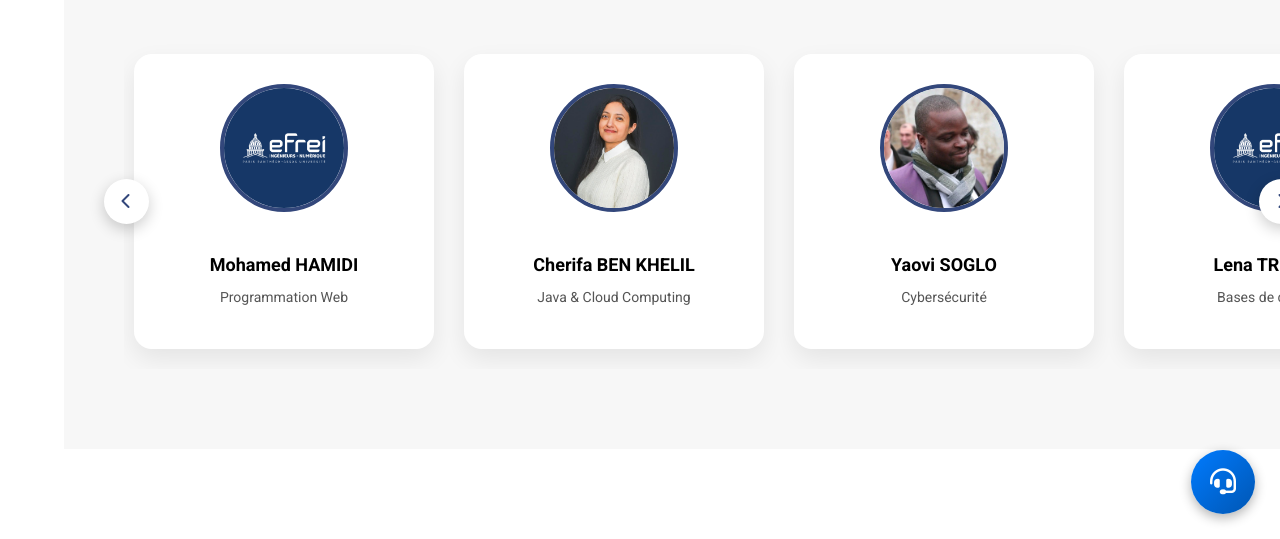
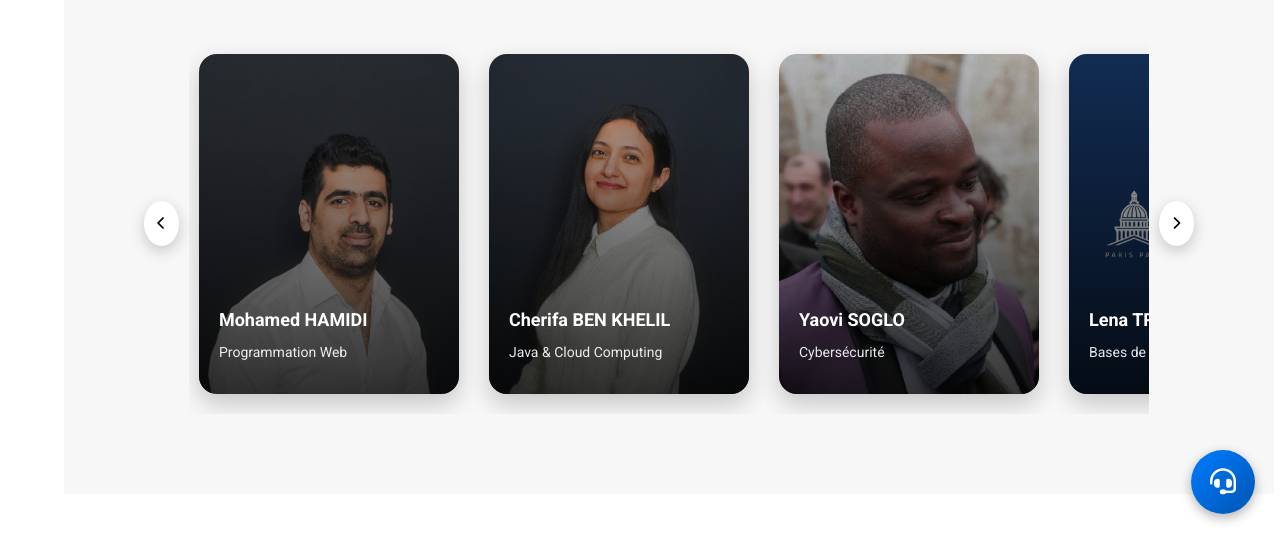
Before and after one commit to ConstantNguyen/ProjetHTML_NGUYEN_YE, a plain HTML site: page pages/equipeEnseignante.html in a window 1280 px wide. Shown: the part 261-800 px from the top of the page. Drawn offline with Linux system fonts and the light colour scheme.

Commit message:
Ajout pages professeurs, changement json et affichage

```diff
--- a/css/enseignant.css
+++ b/css/enseignant.css
@@ -1,6 +1,7 @@
-.prof-carousel-section {
-    padding: 80px 60px;
+.profCarouselZone {
+    padding: 80px;
     background: #f7f7f7;
+    width: 82%;
 }
 
 .prof-title {
@@ -10,13 +11,14 @@
     color: #33477B;
 }
 
-.prof-carousel-wrapper {
+.profCarouselProf {
     position: relative;
     display: flex;
     align-items: center;
 }
 
-.prof-carousel {
+
+.profCarousel {
     display: flex;
     gap: 30px;
     overflow-x: auto;
@@ -24,25 +26,65 @@
     padding: 20px 10px;
 }
 
-.prof-carousel::-webkit-scrollbar {
+.profCarousel::-webkit-scrollbar {
     display: none;
 }
 
-.prof-card {
+.profCarte {
     min-width: 260px;
-    background: white;
+    height: 340px;
     border-radius: 18px;
-    padding: 30px 20px;
-    text-align: center;
-    box-shadow: 0 10px 25px rgba(0,0,0,0.08);
+    position: relative;
+    overflow: hidden;
+    cursor: pointer;
+    box-shadow: 0 10px 25px rgba(0,0,0,0.2);
     transition: transform 0.3s ease;
 }
 
-.prof-card:hover {
+.profCarte:hover {
     transform: translateY(-8px);
 }
 
-.prof-card img {
+
+.profCarte::before {
+    content: "";
+    position: absolute;
+    inset: 0;
+    background-size: cover;
+    background-position: center;
+}
+
+
+.profOverlay {
+    position: absolute;
+    inset: 0;
+    background: linear-gradient(
+        to top,
+        rgba(0,0,0,0.8),
+        rgba(0,0,0,0.2)
+    );
+}
+
+.profInfos {
+    position: absolute;
+    bottom: 20px;
+    left: 20px;
+    right: 20px;
+    color: white;
+    z-index: 2;
+}
+
+.profInfos h3 {
+    font-size: 18px;
+    margin-bottom: 5px;
+}
+
+.profInfos p {
+    font-size: 14px;
+    opacity: 0.9;
+}
+
+.profCarte img {
     width: 120px;
     height: 120px;
     border-radius: 50%;
@@ -51,38 +93,41 @@
     border: 4px solid #33477B;
 }
 
-.prof-card h3 {
+.profCarte h3 {
     font-size: 18px;
     margin-bottom: 8px;
-    color: #000;
+    color: white;
 }
 
-.prof-card p {
+.profCarte p {
     font-size: 14px;
-    color: #555;
+    color: white;
 }
 
-.carousel-btn {
+
+.profSuivant {
+    align-items: center;
     background: white;
     border: none;
-    width: 45px;
+    width: 75px;
     height: 45px;
     border-radius: 50%;
     cursor: pointer;
     box-shadow: 0 5px 15px rgba(0,0,0,0.2);
-    position: absolute;
     z-index: 10;
+    margin-left: 10px;
+
 }
 
-.carousel-btn i {
-    font-size: 16px;
-    color: #33477B;
+.profAvant {
+    align-items: center;
+    background: white;
+    border: none;
+    width: 75px;
+    height: 45px;
+    border-radius: 50%;
+    cursor: pointer;
+    box-shadow: 0 5px 15px rgba(0,0,0,0.2);
+    margin-right: 10px;
+
 }
-
-.carousel-btn.left {
-    left: -20px;
-}
-
-.carousel-btn.right {
-    right: -20px;
-}
--- a/js/cours.js
+++ b/js/cours.js
@@ -137,7 +137,7 @@ document.addEventListener("DOMContentLoaded", () => {
 const btnRechercher = document.getElementById("btnRechercher");
 
 btnRechercher.addEventListener("click", () => {
-    alert("Fonctionnalité pas implémenté, car on ne peut pas utiliser Ajax et Jquery, ce qui nous ferait perdre du temps");
+    alert("Fonctionnalité pas implémentée, car on ne peut pas utiliser Ajax et Jquery, ce qui nous ferait perdre du temps");
 
 });
 
--- a/js/enseignant.js
+++ b/js/enseignant.js
@@ -1,6 +1,6 @@
 const carousel = document.getElementById("profCarousel");
-const nextBtn = document.getElementById("nextProf");
-const prevBtn = document.getElementById("prevProf");
+const nextBtn = document.getElementById("profSuivant");
+const prevBtn = document.getElementById("profAvant");
 
 const scrollAmount = 300;
 
@@ -17,3 +17,36 @@ prevBtn.addEventListener("click", () => {
         behavior: "smooth"
     });
 });
+
+
+fetch("../json/profs.json")
+    .then(response => response.json())
+    .then(data => {
+        const carrousel = document.getElementById("profCarousel");
+        carrousel.innerHTML = "";
+
+        data.profs.forEach(prof => {
+            const carte = document.createElement("div");
+            carte.classList.add("profCarte");
+
+            carte.style.setProperty(
+                "--image-prof",
+                `url(${prof.image})`
+            );
+
+            carte.innerHTML = `
+                <div class="profOverlay"></div>
+                <div class="profInfos">
+                    <h3>${prof.nom}</h3>
+                    <p>${prof.specialite}</p>
+                </div>
+            `;
+
+            carte.style.backgroundImage = `url(${prof.image})`;
+            carte.style.backgroundSize = "cover";
+            carte.style.backgroundPosition = "center";
+
+            carrousel.appendChild(carte);
+        });
+    })
+    .catch(err => console.error("Erreur chargement profs :", err));
--- /dev/null
+++ b/json/profs.json
@@ -0,0 +1,49 @@
+{
+  "profs": [
+    {
+      "nom": "Mohamed HAMIDI",
+      "specialite": "Programmation Web",
+      "image": "../img/prof/mohamed_hamidi.jpg"
+    },
+    {
+      "nom": "Cherifa BEN KHELIL",
+      "specialite": "Java & Cloud Computing",
+      "image": "../img/prof/cherifa_benkheli.jpg"
+    },
+    {
+      "nom": "Yaovi SOGLO",
+      "specialite": "Cybersécurité",
+      "image": "../img/prof/yaovi_soglo.jpg"
+    },
+    {
+      "nom": "Lena TREBAUL",
+      "specialite": "Bases de données",
+      "image": "../img/prof/pasdephoto.png"
+    },
+    {
+      "nom": "Yvan GUIFO",
+      "specialite": "Systèmes Linux",
+      "image": "../img/prof/yvan-guifo.jpg"
+    },
+    {
+      "nom": "Asma Gabis",
+      "specialite": "Enseignante-chercheuse en informatique et responsable du département informatique",
+      "image": "../img/prof/gabis-asma.jpg"
+    },
+    {
+      "nom": "Mourad Kmimech",
+      "specialite": "Enseignant-chercheur en informatique",
+      "image": "../img/prof/mourad-kmimech.jpg"
+    },
+    {
+      "nom": "Federico Zalamea",
+      "specialite": "Enseignant-chercheur de l’axe de recherche « Sécurité, Résilience et Confiance Numérique »",
+      "image": "../img/prof/federico-zalamea.jpg"
+    },
+    {
+      "nom": "Helene KASSEL",
+      "specialite": "Department of Mathematics & Computer Science - Efrei",
+      "image": "../img/prof/helene-kassel.jpg"
+    }
+  ]
+}
--- a/pages/equipeEnseignante.html
+++ b/pages/equipeEnseignante.html
@@ -73,49 +73,18 @@
     </header>
 
     <div class="container">
-        <section class="prof-carousel-section">
+        <section class="profCarouselZone">
             <h2 class="prof-title">Notre équipe enseignante</h2>
 
-            <div class="prof-carousel-wrapper">
-                <button class="carousel-btn left" id="prevProf">
+            <div class="profCarouselProf">
+                <button class="profAvant" id="profAvant">
                     <i class="fa-solid fa-chevron-left"></i>
                 </button>
 
-                <div class="prof-carousel" id="profCarousel">
-
-                    <div class="prof-card">
-                        <img src="../img/prof/pasdephoto.png" alt="Professeur">
-                        <h3>Mohamed HAMIDI</h3>
-                        <p>Programmation Web</p>
-                    </div>
-
-                    <div class="prof-card">
-                        <img src="../img/prof/cherifa_benkheli.jpg" alt="Professeur">
-                        <h3>Cherifa BEN KHELIL</h3>
-                        <p>Java & Cloud Computing</p>
-                    </div>
-
-                    <div class="prof-card">
-                        <img src="../img/prof/yaovi_soglo.jpg" alt="Professeur">
-                        <h3>Yaovi SOGLO</h3>
-                        <p>Cybersécurité</p>
-                    </div>
-
-                    <div class="prof-card">
-                        <img src="../img/prof/pasdephoto.png" alt="Professeur">
-                        <h3>Lena TREBAUL</h3>
-                        <p>Bases de données</p>
-                    </div>
-
-                    <div class="prof-card">
-                        <img src="../img/prof/pasdephoto.png" alt="Professeur">
-                        <h3>Yvan GUIFO</h3>
-                        <p>Systèmes Linux</p>
-                    </div>
+                <div class="profCarousel" id="profCarousel">
 
                 </div>
-
-                <button class="carousel-btn right" id="nextProf">
+                <button class="profSuivant" id="profSuivant">
                     <i class="fa-solid fa-chevron-right"></i>
                 </button>
             </div>
```
Also changed, not shown: css/index.css (+16 -1 lines), index.html (+10 -3 lines), js/accueil.js (+10 -4 lines), json/liste-cours.json (+14 -14 lines), pages/apropos.html (+2 -1 lines), pages/contact.html (+3 -3 lines), css/main.css (line endings or trailing spaces), img/prof/federico-zalamea.jpg (added), img/prof/gabis-asma.jpg (added), img/prof/helene-kassel.jpg (added), img/prof/mohamed_hamidi.jpg (added), img/prof/mourad-kmimech.jpg (added), img/prof/yvan-guifo.jpg (added), json/majeures.json (renamed from json/majeurs.json).
